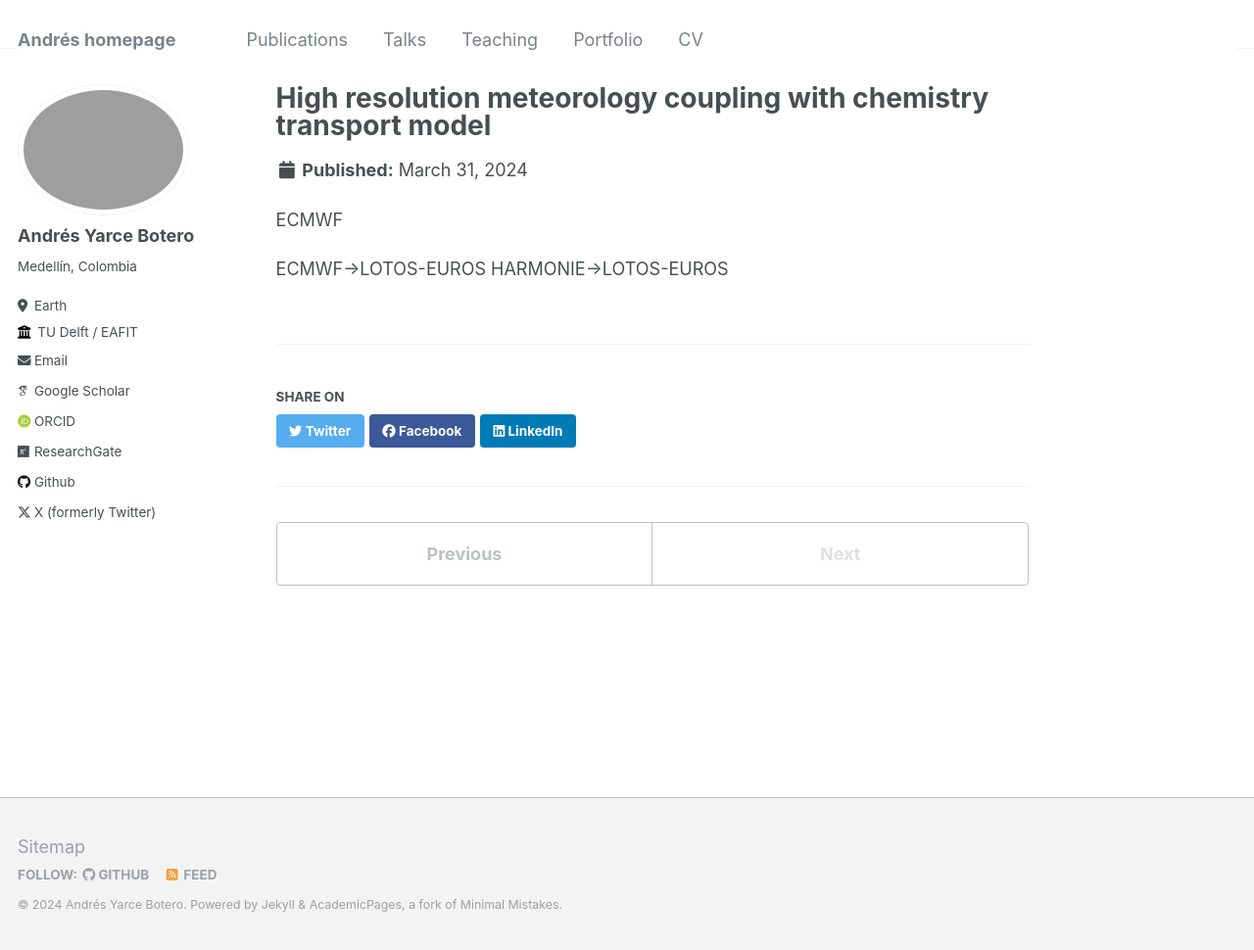
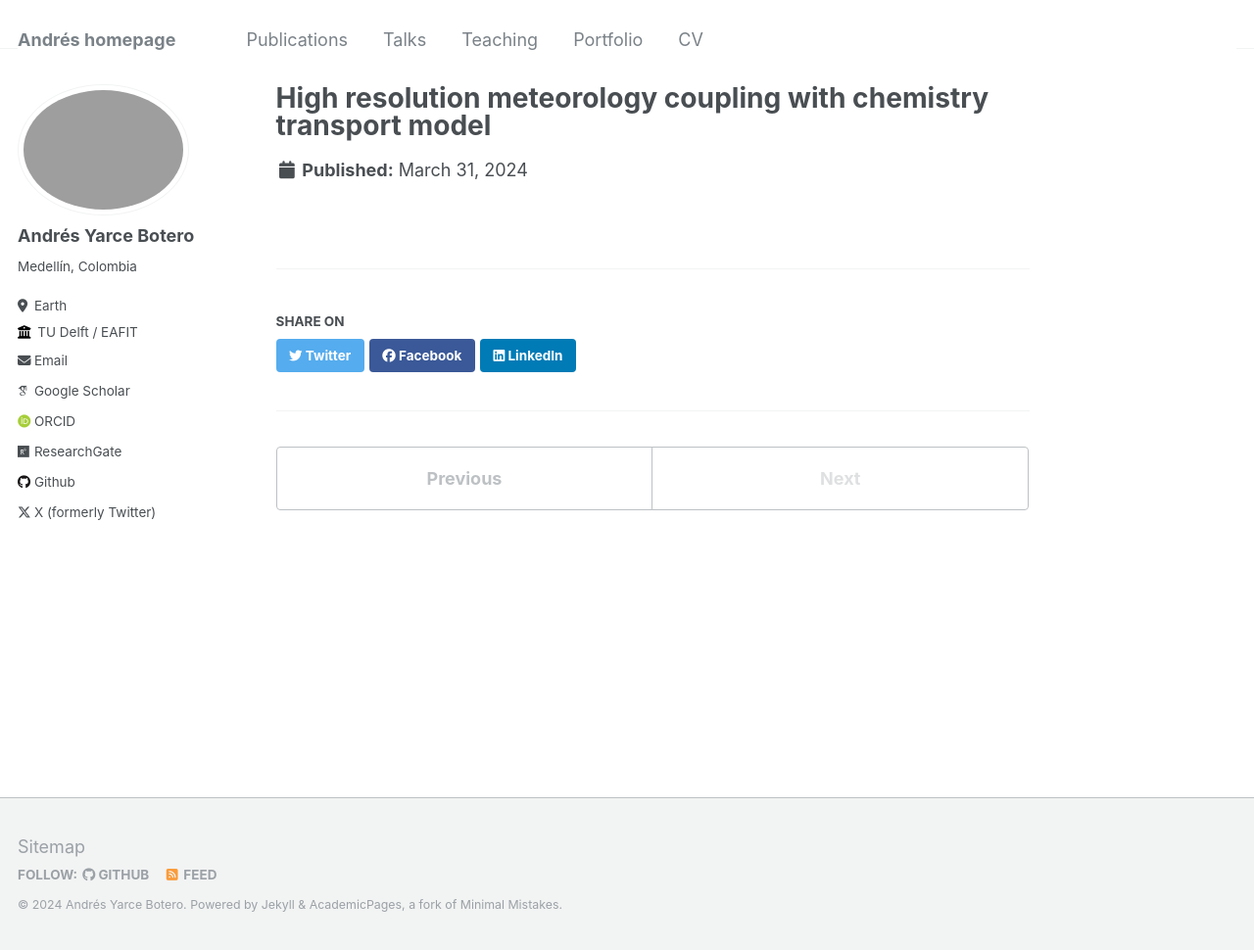
Before and after one commit to ayarceb/ayarceb.github.io, a Jekyll site: the page built from _portfolio/portfolio-2.html, in a window 1280 px wide and 970 px high. Shown: the whole window at 98% size. Built offline with Jekyll 4.4.1, drawn with Linux system fonts in a browser that asks for light colours; some web fonts are replaced.

Commit message:
Update portfolio-2.html

```diff
--- a/_portfolio/portfolio-2.html
+++ b/_portfolio/portfolio-2.html
@@ -1,7 +1,4 @@
 ---
 title: "High resolution meteorology coupling with chemistry transport model"
-excerpt: " ECMWF->LOTOS-EUROS                      HARMONIE->LOTOS-EUROS <br/><img src='/images/ECMWF_2021_07.gif' style='width: 50%;'><img src='/images/HARMONIE_2021_07.gif' style='width: 50%;'>"
+excerpt: " ECMWF->LOTOS-EUROS      &nbsp &nbsp                HARMONIE->LOTOS-EUROS <br/><img src='/images/ECMWF_2021_07.gif' style='width: 50%;'><img src='/images/HARMONIE_2021_07.gif' style='width: 50%;'>"
 ---
-
-<p>ECMWF</p>
-ECMWF->LOTOS-EUROS     HARMONIE->LOTOS-EUROS
```
